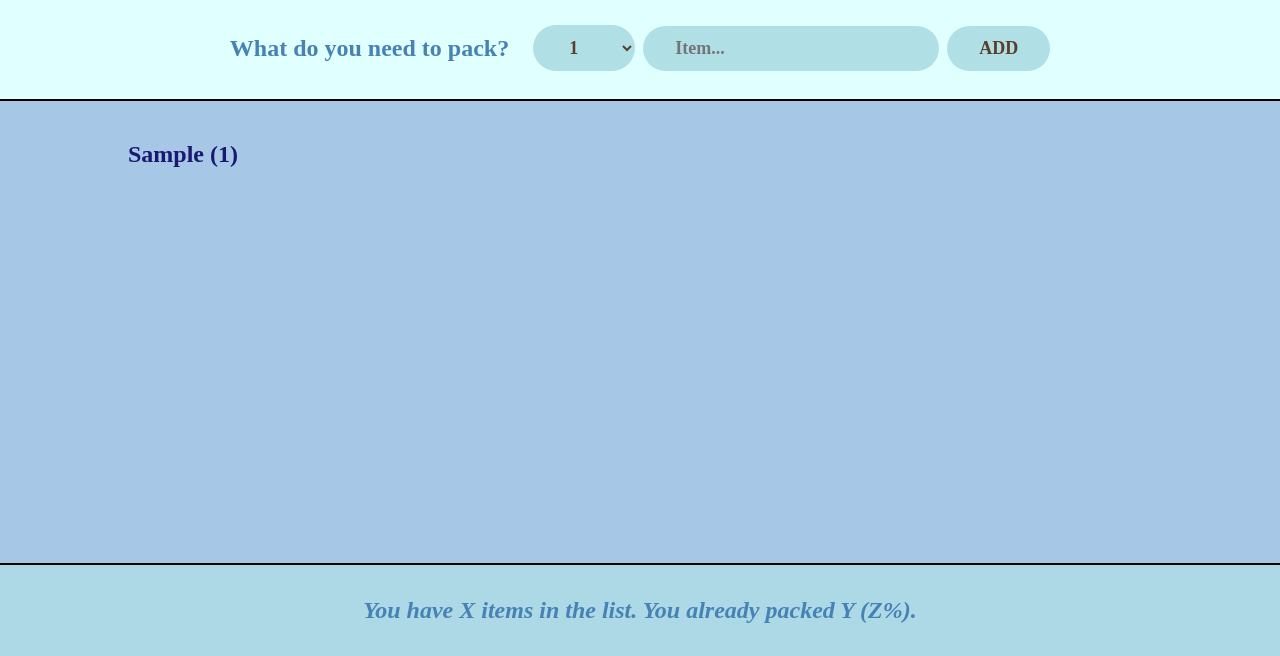
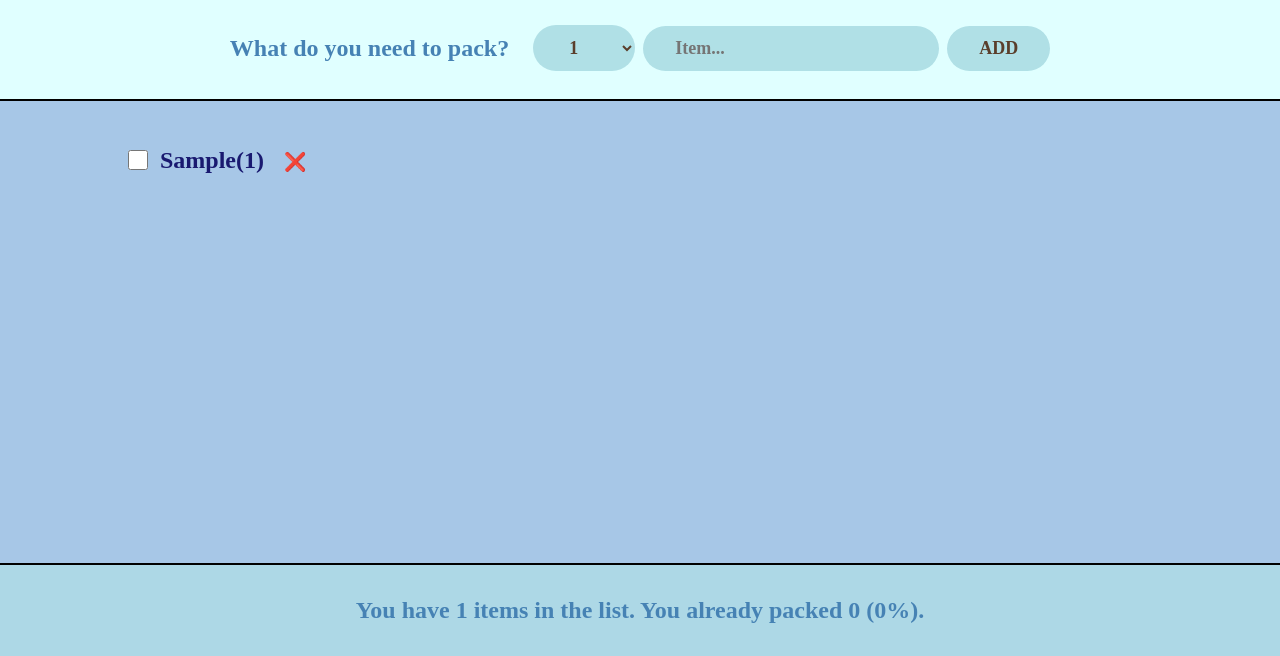
Before and after one commit to HMLani/travel-list-app-starter-main, a React app: page / in a window 1280 px wide. Both pictures are taken after typing "Sample" into the empty fields and a click on the button "ADD". Shown: the part 144-800 px from the top of the page. Built offline with nearby package versions, Linux system fonts and the light colour scheme; a web font is replaced by a local one.

Commit message:
Done All Lesson Activities

```diff
--- a/src/components/App.js
+++ b/src/components/App.js
@@ -1,118 +1,38 @@
 import { useState } from "react";
-
-// Initial packing items
-// const initialItems = [
-//   { id: 1, description: "Shirt", quantity: 5, packed: true },
-//   { id: 2, description: "Pants", quantity: 2, packed: false },
-// ];
-
-function Logo() {
-  return <h1>My Travel List</h1>;
-}
-
-function Form({ handleAddItems }) {
-  const [description, setDesc] = useState('');/* Activity 4 */
-  const [quantity, setQty] = useState(1);
-
-  /* Activity 3 */
-  function handleSubmit(e){
-    e.preventDefault();
-
-    /* Activity 8c */
-    const newItem ={
-      id: Date.now(),
-      description,
-      quantity,
-      packed: false
-    };
-
-    handleAddItems(newItem);
-    setDesc('');
-    setQty(1);
-  }
-
-  /* Activity 4 */
-  function handleDescChange(e){
-    setDesc(e.target.value);
-  }
-
-  /* Activity 5 */
-  function handleQtyChange(e){
-    setQty(+e.target.value);
-  }
-
-  return (
-    <form className="add-form" onSubmit={handleSubmit}>{/* Activity 3 */}
-      <h3>What do you need to pack?</h3>
-
-      {/* Activity 2, 5 */}
-      <select value={quantity} onChange={handleQtyChange}>
-        <option value={1}>1</option>
-        <option value={2}>2</option>
-        <option value={3}>3</option>
-        <option value={4}>4</option>
-        <option value={5}>5</option>
-        <option value={6}>6</option>
-        <option value={7}>7</option>
-        <option value={8}>8</option>
-        <option value={9}>9</option>
-        <option value={10}>10</option>
-      </select>
-
-      <input type='text' placeholder='Item...' value={description} onChange={handleDescChange} />{/* Activity 2, 4 */}
-      <button type='submit'>ADD</button>{/* Activity 2 */}
-    </form>
-  );
-}
-
-function PackingList({ items }) {
-  return (
-    <div className="list">
-      <ul>
-        {items.map((item) => (
-          // <li>{item.description}</li>
-          /* Activity 6, 9b */
-          <Item key={item.id} item={item}/>
-        ))}
-      </ul>
-    </div>
-  );
-}
-
-function Item({item}) {
-  /* Activity 7 */
-  const itemPacked = {textDecoration: item.packed ? 'line-through' : 'none'};
-
-  return (
-    /* Activity 6, 7 */
-    <div style={itemPacked}>
-      <li>{item.description} ({item.quantity})</li>
-    </div>
-  )
-}
-
-function Stats() {
-  return (
-    <footer className="stats">
-      <em>You have X items in the list. You already packed Y (Z%).</em>
-    </footer>
-  );
-}
+import Logo from "./Logo.js"; /* Activity 13 */
+import Form from "./Form.js"; /* Activity 13 */
+import PackingList from "./PackingList.js"; /* Activity 13 */
+import Stats from "./Stats.js"; /* Activity 13 */
 
 function App() {
   const [items, setItems] = useState([]);/* Activity 8a, 9a */
 
   /* Activity 8b, 9c */
-  function handleAddItems(items){
+  function handleAddItems(items) {
     setItems(lastItem => [...lastItem, items]);
+  }
+
+  /* Activity 10a */
+  function handleDelItem(id) {
+    setItems((lastItem) => lastItem.filter((items) => items.id !== id));
+  }
+
+  /* Activity 11a */
+  function handleUpdateItem(id){
+    setItems((lastItem) => lastItem.map((items) => {
+      if (items.id === id) {
+        return {...items, packed: !items.packed};
+      }
+      return items;
+    }));
   }
 
   return (
     <div className="app">
       <Logo />
-      <Form handleAddItems={handleAddItems}/>{/* Activity 9d */}
-      <PackingList items={items}/>{/* Activity 9b */}
-      <Stats />
+      <Form handleAddItems={handleAddItems} />{/* Activity 9d */}
+      <PackingList items={items} onDelItem={handleDelItem} onUpdateItem={handleUpdateItem}/>{/* Activity 9b, 10a, 11b */}
+      <Stats totalItems={items}/> {/* Activity 12a */}
     </div>
   );
 }
--- /dev/null
+++ b/src/components/Form.js
@@ -0,0 +1,56 @@
+import { useState } from "react";
+
+export default function Form({ handleAddItems }) {
+  const [description, setDesc] = useState('');/* Activity 4 */
+  const [quantity, setQty] = useState(1);
+
+  /* Activity 3 */
+  function handleSubmit(e) {
+    e.preventDefault();
+
+    /* Activity 8c */
+    const newItem = {
+      id: Date.now(),
+      description,
+      quantity,
+      packed: false
+    };
+
+    handleAddItems(newItem);
+    setDesc('');
+    setQty(1);
+  }
+
+  /* Activity 4 */
+  function handleDescChange(e) {
+    setDesc(e.target.value);
+  }
+
+  /* Activity 5 */
+  function handleQtyChange(e) {
+    setQty(+e.target.value);
+  }
+
+  return (
+    <form className="add-form" onSubmit={handleSubmit}>{/* Activity 3 */}
+      <h3>What do you need to pack?</h3>
+
+      {/* Activity 2, 5 */}
+      <select value={quantity} onChange={handleQtyChange}>
+        <option value={1}>1</option>
+        <option value={2}>2</option>
+        <option value={3}>3</option>
+        <option value={4}>4</option>
+        <option value={5}>5</option>
+        <option value={6}>6</option>
+        <option value={7}>7</option>
+        <option value={8}>8</option>
+        <option value={9}>9</option>
+        <option value={10}>10</option>
+      </select>
+
+      <input type='text' placeholder='Item...' value={description} onChange={handleDescChange} />{/* Activity 2, 4 */}
+      <button type='submit'>ADD</button>{/* Activity 2 */}
+    </form>
+  );
+}
--- /dev/null
+++ b/src/components/Item.js
@@ -0,0 +1,18 @@
+export default function Item({ item, onDelItem, onUpdateItem }) {
+    /* Activity 7 */
+    const itemPacked = { textDecoration: item.packed ? 'line-through' : 'none' };
+
+    return (
+        /* Activity 6, 7, 10c(button), 11c(checkbox) */
+        <div>
+            <li>
+                <input type='checkbox' checked={item.packed} onChange={() => onUpdateItem(item.id)} />
+                <span style={itemPacked}>
+                    {item.description}
+                    ({item.quantity})
+                </span>
+                <button onClick={() => onDelItem(item.id)}>❌</button>
+            </li>
+        </div>
+    )
+}
--- /dev/null
+++ b/src/components/Logo.js
@@ -0,0 +1,3 @@
+export default function Logo() {
+    return <h1>My Travel List</h1>;
+}
--- /dev/null
+++ b/src/components/PackingList.js
@@ -0,0 +1,16 @@
+import Item from "./Item.js";
+
+export default /* Activity 10b(onDelItem), 11b(onUpdateItem) */
+function PackingList({ items, onDelItem, onUpdateItem }) {
+  return (
+    <div className="list">
+      <ul>
+        {items.map((item) => (
+          // <li>{item.description}</li>
+          /* Activity 6, 9b, 10b */
+          <Item key={item.id} item={item} onDelItem={onDelItem} onUpdateItem={onUpdateItem}/>
+        ))}
+      </ul>
+    </div>
+  );
+}
--- /dev/null
+++ b/src/components/Stats.js
@@ -0,0 +1,12 @@
+export default /* Activity 12a, 12b */
+function Stats({ totalItems }) {
+  const numItems = totalItems.length;
+  const packedItems = totalItems.filter((item) => item.packed).length;
+  const percentageItems = Math.round((packedItems / numItems) * 100);
+
+  return (
+    <footer className="stats">
+      {percentageItems === 100 ? <em>You're all set and packed for your trip!</em> : `You have ${numItems} items in the list. You already packed ${packedItems} (${percentageItems}%).`}
+    </footer>
+  );
+}
--- a/src/index.css
+++ b/src/index.css
@@ -104,7 +104,7 @@ input {
 .list ul {
   list-style: none;
   width: 80%;
-  overflow: auto;
+  /* overflow: auto; */
 
   display: grid;
   grid-template-columns: repeat(auto-fit, minmax(250px, 1fr));
```
